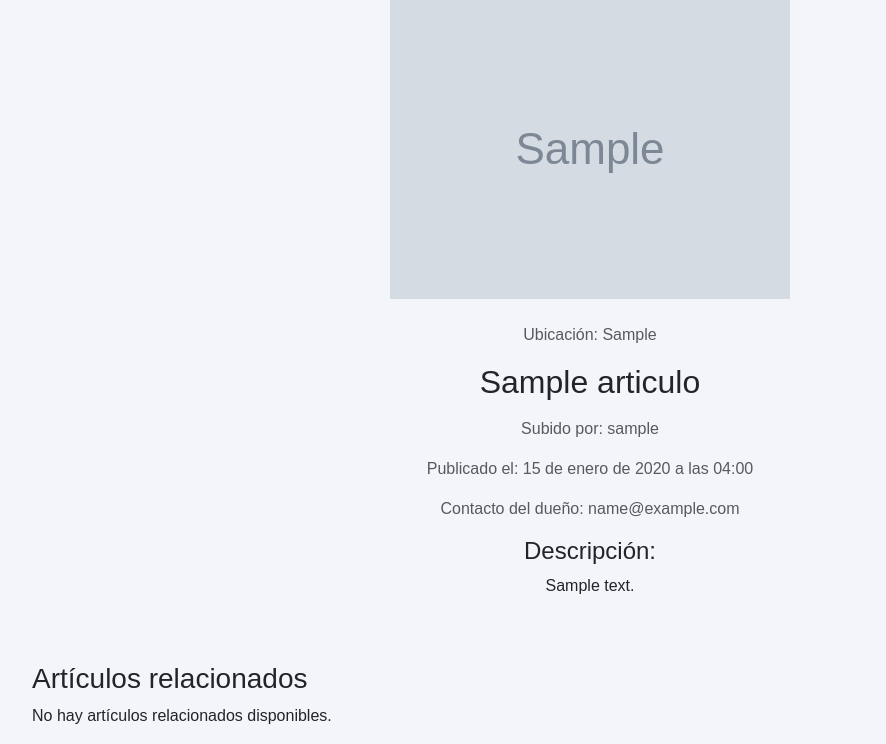
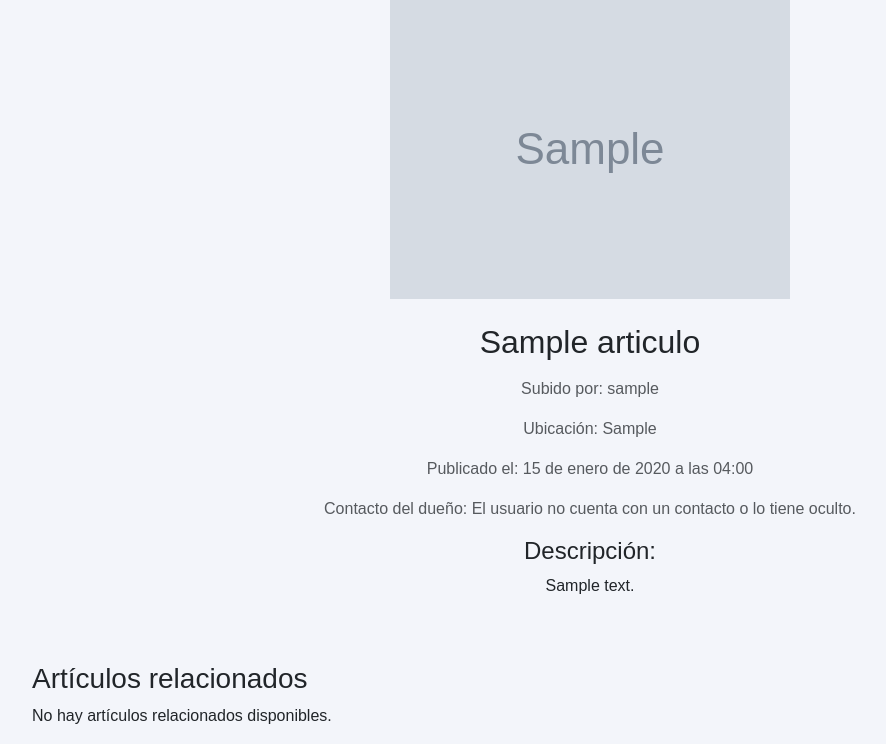
Before and after one commit to Ezequielpm/proyecto-web-ambiental, a Django app: page /articulo/1/ in a window 1280 px wide. Shown: the part 111-855 px from the top of the page, without its empty margins (50-936 px from the left). Run offline with Django 5.2, Linux system fonts and the light colour scheme; tables that the repository leaves empty hold one stand-in row (values such as "Sample post"); grey boxes marked "Sample" are stand-in pictures.

Commit message:
Se modifica la vista de los detalles de articulo

```diff
--- a/core/templates/core/articulo_detail.html
+++ b/core/templates/core/articulo_detail.html
@@ -35,14 +35,15 @@
               {% else %}
               <p>No hay imagenes disponibles</p>
               {% endif %}
-              <p class="text-muted">Ubicación: {{ articulo.ubicacion }}</p>
               <h2 class="mb-3">{{ articulo.nombre }}</h2>
               <p class="text-muted">Subido por: {{ articulo.usuario.username }}</p>
+              <p class="text-muted">Ubicación: {{ articulo.ubicacion }}</p>
               <p class="text-muted">Publicado el: {{ articulo.fecha_subida }}</p>
               {% if articulo.usuario.email %}
-              <p class="text-muted">Contacto del dueño: {{ articulo.usuario.email }}</p>
+              <!-- <p class="text-muted">Contacto del dueño: {{ articulo.usuario.email }}</p> -->
+              <p class="text-muted">Contacto del dueño: El usuario no cuenta con un contacto o lo tiene oculto.</p>
               {% else %}
-              <p class="text-muted">Contacto del dueño: El usuario no cuenta con un contacto</p>
+              <p class="text-muted">Contacto del dueño: El usuario no cuenta con un contacto.</p>
               {% endif %}
               <h4>Descripción:</h4>
               <p>{{ articulo.descripcion }}</p>
```
